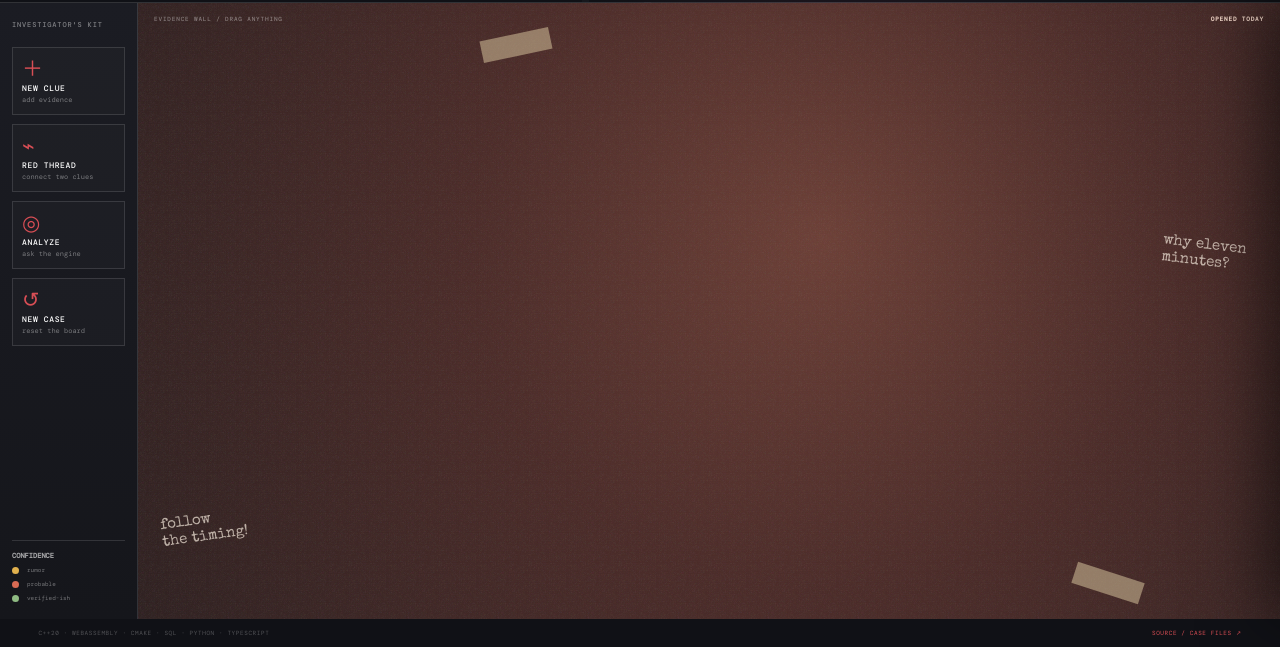
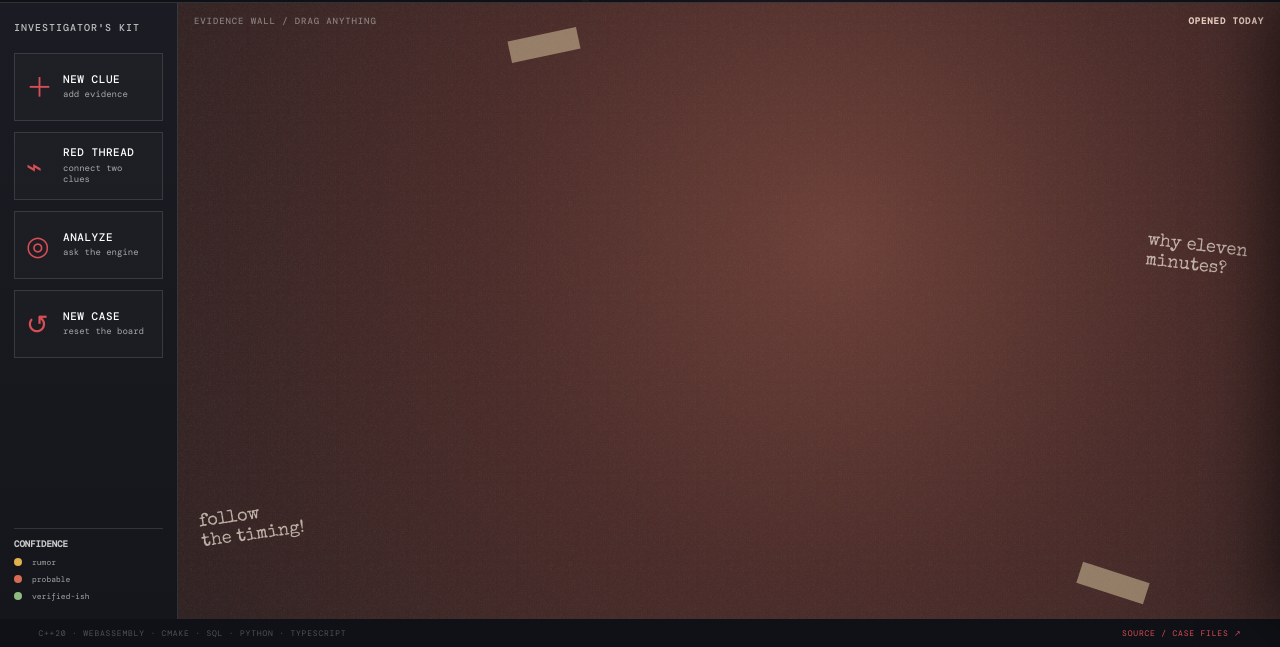
Before and after one commit to jean-tmk/build-a-conspiracy-board, a plain HTML site: page web/index.html in a window 1280 px wide. Shown: the part 153-800 px from the top of the page. Drawn offline with nearby package versions, Linux system fonts and the light colour scheme; a script that the page names is missing.

Commit message:
Increase typography and Investigator Kit legibility

```diff
--- a/web/case-file.css
+++ b/web/case-file.css
@@ -5,3 +5,21 @@
 .caseSeal{justify-self:end;align-self:center;width:112px;height:82px;border:1px solid #d84e5588;position:relative;rotate:3deg;display:grid;place-items:center;color:#d84e55}.caseSeal:before,.caseSeal:after{content:"";position:absolute;background:#d84e5544}.caseSeal:before{width:138px;height:1px;rotate:-20deg}.caseSeal:after{height:104px;width:1px;rotate:38deg}.caseSeal span{position:absolute;top:-6px;background:#101116;padding:0 7px;font:500 6px DM Mono;letter-spacing:.18em}.caseSeal b{font:800 42px/.8 Manrope;letter-spacing:-.08em}.caseSeal i{position:absolute;right:-20px;bottom:-8px;background:#e7bd52;color:#17171c;padding:5px 8px;font:500 6px/1.15 DM Mono;letter-spacing:.1em;rotate:-7deg}
 .workspace{grid-template-columns:138px 1fr}.tools{background:linear-gradient(180deg,#1b1c23,#15161b);padding:17px 12px;gap:9px}.tools>span{font-size:7px;color:#ffffff70;margin-bottom:7px}.tools button{padding:10px 9px}.tools button i{font-size:21px;line-height:1}.tools button b{margin-top:4px;font-size:8px}.tools button small{display:block;margin-top:2px;color:#ffffff68;font-size:7px}.legend{grid-template-columns:9px 1fr;gap:6px;color:#ffffff68;font-size:6px}.legend b{color:#ffffff9a;font-size:7px}.legend i{width:7px;height:7px}
 @media(max-width:760px){.caseSeal{display:none}.top h1>span:before{display:none}.workspace{grid-template-columns:1fr}.tools{padding:7px;gap:7px}.tools button{padding:7px 4px}.tools button b{font-size:7px}.tools button small{font-size:6px}}
+
+/* Readability pass: designed for comfortable reading at laptop distance */
+.workspace{grid-template-columns:178px 1fr}
+.tools{padding:18px 14px;gap:11px}
+.tools>span{font-size:10px;line-height:1.35;letter-spacing:.1em;color:#ffffffb5;margin-bottom:7px}
+.tools button{min-height:68px;padding:10px 11px;display:grid;grid-template-columns:30px 1fr;grid-template-rows:auto auto;column-gap:7px;align-content:center}
+.tools button i{grid-row:1/-1;align-self:center;font-size:27px}
+.tools button b{margin:0;font-size:11px;line-height:1.25;letter-spacing:.05em}
+.tools button small{margin-top:3px;font-size:9px;line-height:1.25;color:#ffffff9a}
+.legend{grid-template-columns:10px 1fr;gap:7px 8px;font-size:8px;line-height:1.25;color:#ffffff9a}
+.legend b{font-size:9px;color:#ffffffc2}.legend i{width:8px;height:8px}
+.boardTitle{font-size:9px;letter-spacing:.1em}.threadLabel{font-size:8px}.connectHint{font-size:9px}
+.card small{font-size:7px}.card h3{font-size:clamp(.95rem,1.35vw,1.22rem)}.card p{font-size:10px;line-height:1.45}
+.scribble{font-size:18px}.analysis>span{font-size:9px}.score small{font-size:8px}.metrics small{font-size:8px}.analysis>p{font-size:12px;line-height:1.6}.central span{font-size:8px}.central b{font-size:16px}.disclaimer{font-size:7px}
+.workspace+footer,main>footer{font-size:8px}
+dialog form>small,dialog label{font-size:9px}dialog input,dialog textarea,dialog select{font-size:12px}.pinBtn{font-size:10px}#toast{font-size:9px}
+@media(max-width:900px) and (min-width:761px){.workspace{grid-template-columns:164px 1fr}.tools{padding-inline:11px}.tools button{min-height:65px;grid-template-columns:26px 1fr}.tools button i{font-size:23px}}
+@media(max-width:760px){.workspace{grid-template-columns:1fr}.tools{padding:7px;gap:7px}.tools button{min-height:56px;padding:7px 4px;display:block}.tools button i{font-size:20px}.tools button b{font-size:9px}.tools button small{font-size:7px}.boardTitle{font-size:8px}.workspace+footer,main>footer{font-size:7px}}
```
